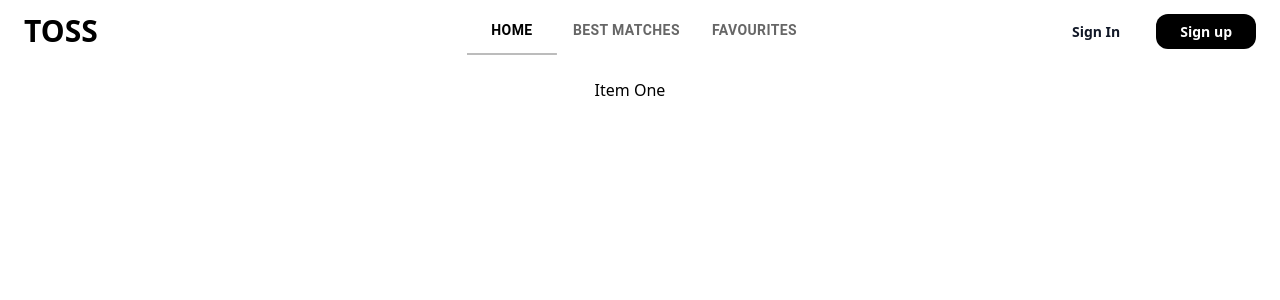
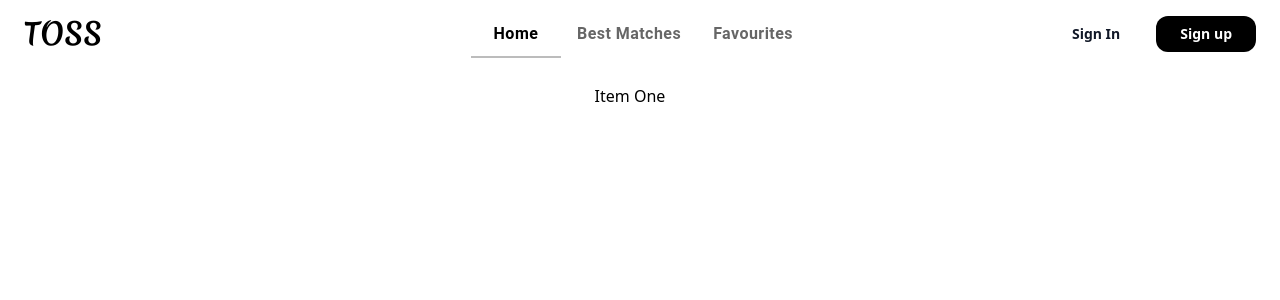
Before and after one commit to SHABIN-K/Brainwave, a Next.js app: page / in a window 1280 px wide. Shown: the top 300 px of the page. Built offline with nearby package versions, Linux system fonts and the light colour scheme.

Commit message:
feat:minukkipani

```diff
--- a/components/navigation/Navbar.jsx
+++ b/components/navigation/Navbar.jsx
@@ -1,34 +1,40 @@
 import TabsPanel from "../ui/Tabs";
+import { Merienda } from 'next/font/google'
 
+  const merienda = Merienda({
+    subsets: ['latin'],
+    weight: ['600'],
+    display : 'auto'
+  })
 const Navbar = () => {
   return (
     <>
       <nav className="relative hidden sm:flex px-4 py-2 justify-between items-center bg-white">
         <a className="text-3xl font-bold leading-none" href="#">
-          <h1 className="text-black">TOSS</h1>
+          <h1 className={` ${merienda.className} text-black`}>TOSS</h1>
         </a>
         <div className="hidden absolute top-1/2 left-1/2 transform -translate-y-1/2 -translate-x-1/2 md:flex   lg:items-center ">
           <TabsPanel />
         </div>
         <div className="hidden sm:inline-block">
-          <a
+          <button
             className="md:ml-auto md:mr-3 py-2 px-6 bg-white hover:bg-gray-300 text-sm text-gray-900 font-bold  rounded-xl transition duration-200"
-            href="#"
+
           >
             Sign In
-          </a>
-          <a
+          </button>
+          <button
             className=" py-2 px-6 bg-black hover:bg-gray-800 text-sm text-white font-bold rounded-xl transition duration-200"
-            href="#"
+
           >
             Sign up
-          </a>
+          </button>
         </div>
       </nav>
 
       <nav className="relative flex sm:hidden px-4 py-2 justify-between items-center bg-white">
         <a className="text-3xl font-bold leading-none" href="#">
-          <h1 className="text-black">T</h1>
+        <h1 className={` ${merienda.className} text-black`}>TOSS</h1>
         </a>
         <div className="flex sm:hidden">
           <button className="navbar-burger flex items-center text-black p-3">
--- a/components/ui/Tabs.jsx
+++ b/components/ui/Tabs.jsx
@@ -5,12 +5,34 @@ import Tab from "@mui/material/Tab";
 import Box from "@mui/material/Box";
 import useTabStore from "@/libs/stores/useTab";
 
+const commonTabStyle = {
+  fontWeight: "700",
+  textTransform: "capitalize",
+  fontSize: "16px",
+};
+
+const tabItems = {
+  1: {
+    value: "one",
+    label: "Home",
+  },
+  2: {
+    value: "two",
+    label: "Best Matches",
+  },
+  3: {
+    value: "three",
+    label: "Favourites",
+  },
+};
+
 export default function TabsPanel() {
   const { setState, tabValue } = useTabStore();
 
   const handleChange = (event, newValue) => {
     setState({ tabValue: newValue });
   };
+
   return (
     <Box sx={{ width: "100%" }}>
       <Tabs
@@ -20,9 +42,17 @@ export default function TabsPanel() {
         indicatorColor="secondary"
         aria-label="secondary tabs example"
       >
-        <Tab value="one" label="Home" sx={{ fontWeight: "bold" }} />
-        <Tab value="two" label="Best Matches" sx={{ fontWeight: "bold" }} />
-        <Tab value="three" label="Favourites" sx={{ fontWeight: "bold" }} />
+        {Object.keys(tabItems).map((key) => {
+          const item = tabItems[key];
+          return (
+            <Tab
+              key={item.value}
+              value={item.value}
+              label={item.label}
+              sx={commonTabStyle}
+            />
+          );
+        })}
       </Tabs>
     </Box>
   );
```
